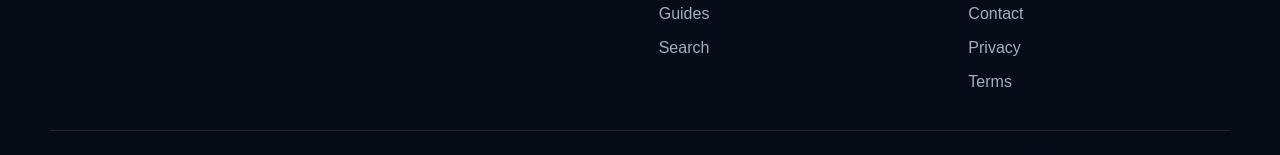
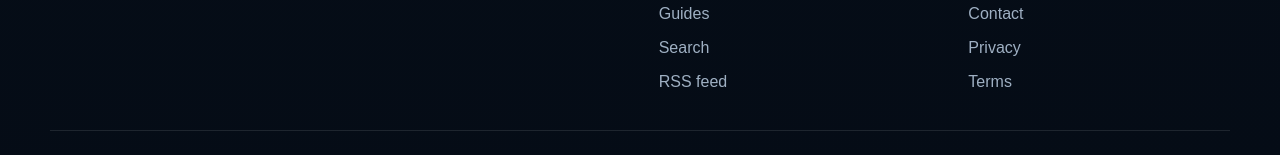
Before and after one commit to winnzzy/techpulse-ai, a Next.js app: page / in a window 1280 px wide. Shown: the part 4262-4417 px from the top of the page. Built offline with nearby package versions, Linux system fonts and the light colour scheme; no server answers.

Commit message:
Expose RSS feed in metadata and footer

```diff
--- a/app/layout.tsx
+++ b/app/layout.tsx
@@ -15,6 +15,7 @@ export const metadata: Metadata = {
   creator: "TechPulse AI",
   publisher: "TechPulse AI",
   category: "technology",
+  alternates: { types: { "application/rss+xml": "/feed.xml" } },
   openGraph: {
     type: "website",
     siteName: "TechPulse AI",
@@ -63,6 +64,7 @@ export default function RootLayout({ children }: Readonly<{ children: React.Reac
                 <Link href="/category/ai-explained">AI Explained</Link>
                 <Link href="/category/guides">Guides</Link>
                 <Link href="/search">Search</Link>
+                <a href="/feed.xml">RSS feed</a>
               </div>
             </div>
             <div>
```
